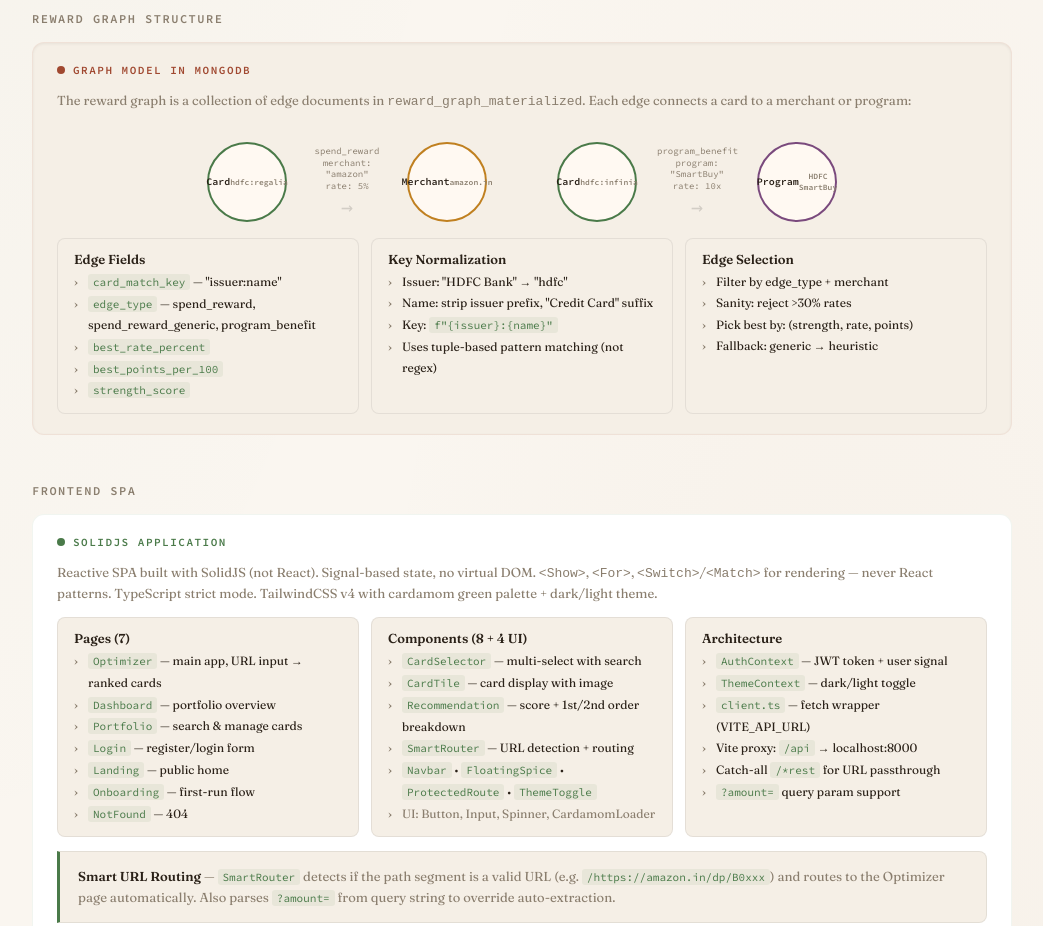
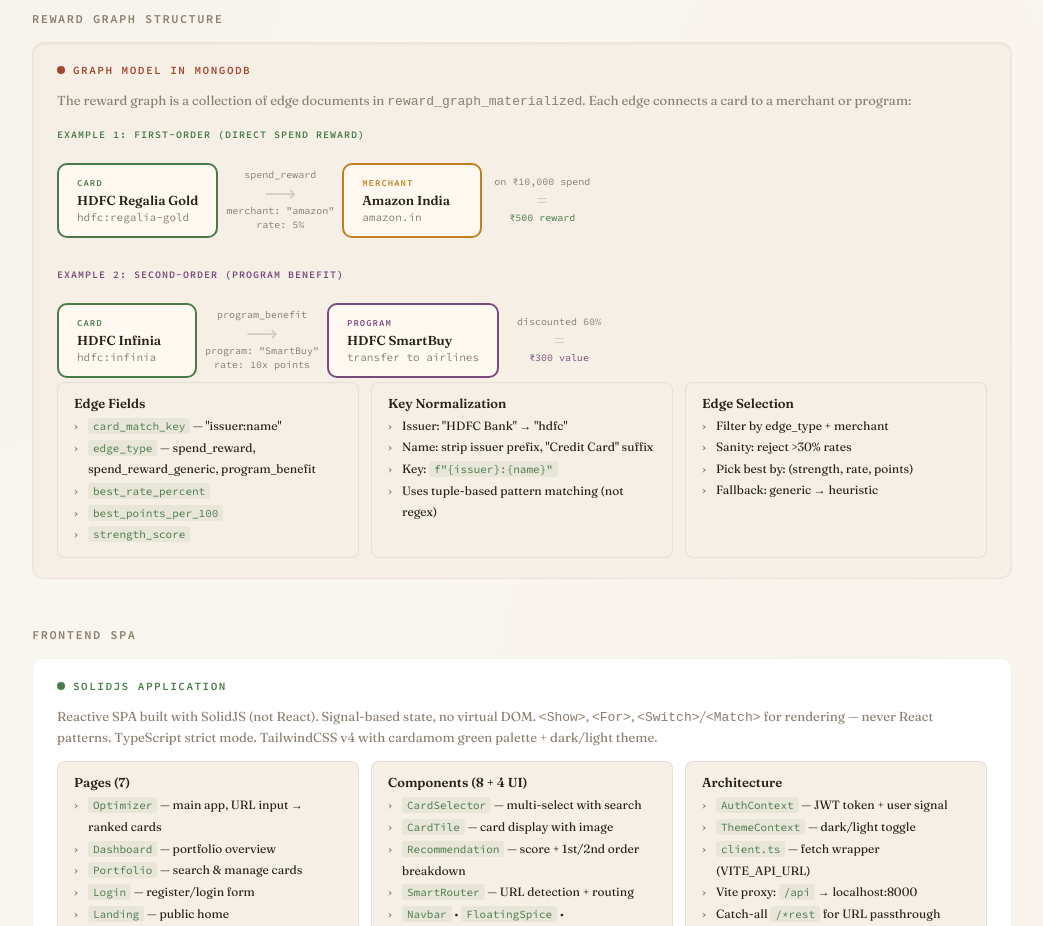
Before and after one commit to Mohiiit/atlas, a website: page content/projects/kardomom/architecture/architecture.html in a window 1280 px wide. Shown: the part 3257-4183 px from the top of the page, without its empty margins (228-1271 px from the left). Drawn offline with Linux system fonts and the light colour scheme.

Commit message:
content: fix kardomom reward graph visual

```diff
--- a/content/projects/kardomom/architecture/architecture.html
+++ b/content/projects/kardomom/architecture/architecture.html
@@ -166,12 +166,17 @@
   .source--primary { border-color:var(--cardamom-dim); color:var(--cardamom); }
   .source--dim { opacity:0.7; font-size:11px; }
 
-  /* GRAPH NODE DIAGRAM */
-  .graph-visual { display:flex; align-items:center; justify-content:center; gap:20px; flex-wrap:wrap; padding:16px 0; }
-  .graph-node { background:var(--surface-elevated); border:2px solid var(--border-bright); border-radius:50%; width:80px; height:80px; display:flex; align-items:center; justify-content:center; text-align:center; font-size:10px; font-family:var(--font-mono); font-weight:600; line-height:1.3; flex-shrink:0; }
-  .graph-edge { display:flex; flex-direction:column; align-items:center; gap:2px; color:var(--text-dim); font-size:10px; font-family:var(--font-mono); }
-  .graph-edge .arrow { font-size:20px; color:var(--border-bright); }
-  .graph-edge .label { font-size:9px; max-width:80px; text-align:center; line-height:1.3; }
+  /* GRAPH EXAMPLE ROWS */
+  .graph-example { display:flex; flex-direction:column; gap:16px; }
+  .graph-row { display:flex; align-items:center; gap:0; overflow-x:auto; padding:4px 0; }
+  .graph-card { background:var(--surface-elevated); border:2px solid var(--border-bright); border-radius:10px; padding:12px 18px; min-width:140px; flex-shrink:0; }
+  .graph-card .gc-type { font-family:var(--font-mono); font-size:9px; font-weight:600; text-transform:uppercase; letter-spacing:1px; margin-bottom:4px; }
+  .graph-card .gc-name { font-size:13px; font-weight:600; margin-bottom:2px; }
+  .graph-card .gc-detail { font-size:11px; color:var(--text-dim); font-family:var(--font-mono); }
+  .graph-arrow-box { display:flex; flex-direction:column; align-items:center; padding:0 8px; flex-shrink:0; min-width:120px; text-align:center; }
+  .graph-arrow-box .ga-line { font-size:22px; color:var(--border-bright); line-height:1; }
+  .graph-arrow-box .ga-label { font-family:var(--font-mono); font-size:10px; color:var(--text-dim); line-height:1.4; }
+  .graph-row-label { font-family:var(--font-mono); font-size:10px; font-weight:600; text-transform:uppercase; letter-spacing:1px; padding:2px 0; }
 
   /* DETAILS/SUMMARY */
   details { margin-top:12px; }
@@ -192,8 +197,9 @@
     .inner-grid, .inner-grid-3, .inner-grid-4, .explain-row { grid-template-columns:1fr; }
     .pipeline { flex-wrap:wrap; gap:6px; } .pipeline-arrow { display:none; }
     .kpi-row { grid-template-columns:repeat(auto-fit,minmax(120px,1fr)); }
-    .graph-visual { gap:10px; }
-    .graph-node { width:60px; height:60px; font-size:8px; }
+    .graph-row { flex-wrap:wrap; gap:8px; }
+    .graph-arrow-box { min-width:80px; padding:0 4px; }
+    .graph-card { min-width:120px; }
   }
 </style>
 </head>
@@ -561,20 +567,54 @@
       <p style="font-size:13px;color:var(--text-dim);margin-bottom:14px;line-height:1.5">
         The reward graph is a collection of edge documents in <code>reward_graph_materialized</code>. Each edge connects a card to a merchant or program:
       </p>
-      <div class="graph-visual">
-        <div class="graph-node" style="border-color:var(--cardamom)">Card<br><span style="font-size:8px;color:var(--text-dim)">hdfc:regalia</span></div>
-        <div class="graph-edge">
-          <div class="label">spend_reward<br>merchant: "amazon"<br>rate: 5%</div>
-          <div class="arrow">&rarr;</div>
+      <div class="graph-example">
+        <div class="graph-row-label" style="color:var(--cardamom)">Example 1: First-Order (Direct Spend Reward)</div>
+        <div class="graph-row">
+          <div class="graph-card" style="border-color:var(--cardamom)">
+            <div class="gc-type" style="color:var(--cardamom)">Card</div>
+            <div class="gc-name">HDFC Regalia Gold</div>
+            <div class="gc-detail">hdfc:regalia-gold</div>
+          </div>
+          <div class="graph-arrow-box">
+            <div class="ga-label">spend_reward</div>
+            <div class="ga-line">&xrarr;</div>
+            <div class="ga-label">merchant: "amazon"<br>rate: 5%</div>
+          </div>
+          <div class="graph-card" style="border-color:var(--saffron)">
+            <div class="gc-type" style="color:var(--saffron)">Merchant</div>
+            <div class="gc-name">Amazon India</div>
+            <div class="gc-detail">amazon.in</div>
+          </div>
+          <div class="graph-arrow-box">
+            <div class="ga-label">on &#8377;10,000 spend</div>
+            <div class="ga-line">=</div>
+            <div class="ga-label" style="color:var(--cardamom)">&#8377;500 reward</div>
+          </div>
         </div>
-        <div class="graph-node" style="border-color:var(--saffron)">Merchant<br><span style="font-size:8px;color:var(--text-dim)">amazon.in</span></div>
-        <div style="width:30px"></div>
-        <div class="graph-node" style="border-color:var(--cardamom)">Card<br><span style="font-size:8px;color:var(--text-dim)">hdfc:infinia</span></div>
-        <div class="graph-edge">
-          <div class="label">program_benefit<br>program: "SmartBuy"<br>rate: 10x</div>
-          <div class="arrow">&rarr;</div>
+
+        <div class="graph-row-label" style="color:var(--clove);margin-top:8px">Example 2: Second-Order (Program Benefit)</div>
+        <div class="graph-row">
+          <div class="graph-card" style="border-color:var(--cardamom)">
+            <div class="gc-type" style="color:var(--cardamom)">Card</div>
+            <div class="gc-name">HDFC Infinia</div>
+            <div class="gc-detail">hdfc:infinia</div>
+          </div>
+          <div class="graph-arrow-box">
+            <div class="ga-label">program_benefit</div>
+            <div class="ga-line">&xrarr;</div>
+            <div class="ga-label">program: "SmartBuy"<br>rate: 10x points</div>
+          </div>
+          <div class="graph-card" style="border-color:var(--clove)">
+            <div class="gc-type" style="color:var(--clove)">Program</div>
+            <div class="gc-name">HDFC SmartBuy</div>
+            <div class="gc-detail">transfer to airlines</div>
+          </div>
+          <div class="graph-arrow-box">
+            <div class="ga-label">discounted 60%</div>
+            <div class="ga-line">=</div>
+            <div class="ga-label" style="color:var(--clove)">&#8377;300 value</div>
+          </div>
         </div>
-        <div class="graph-node" style="border-color:var(--clove)">Program<br><span style="font-size:8px;color:var(--text-dim)">HDFC SmartBuy</span></div>
       </div>
       <div class="inner-grid-3">
         <div class="inner-card">
```
